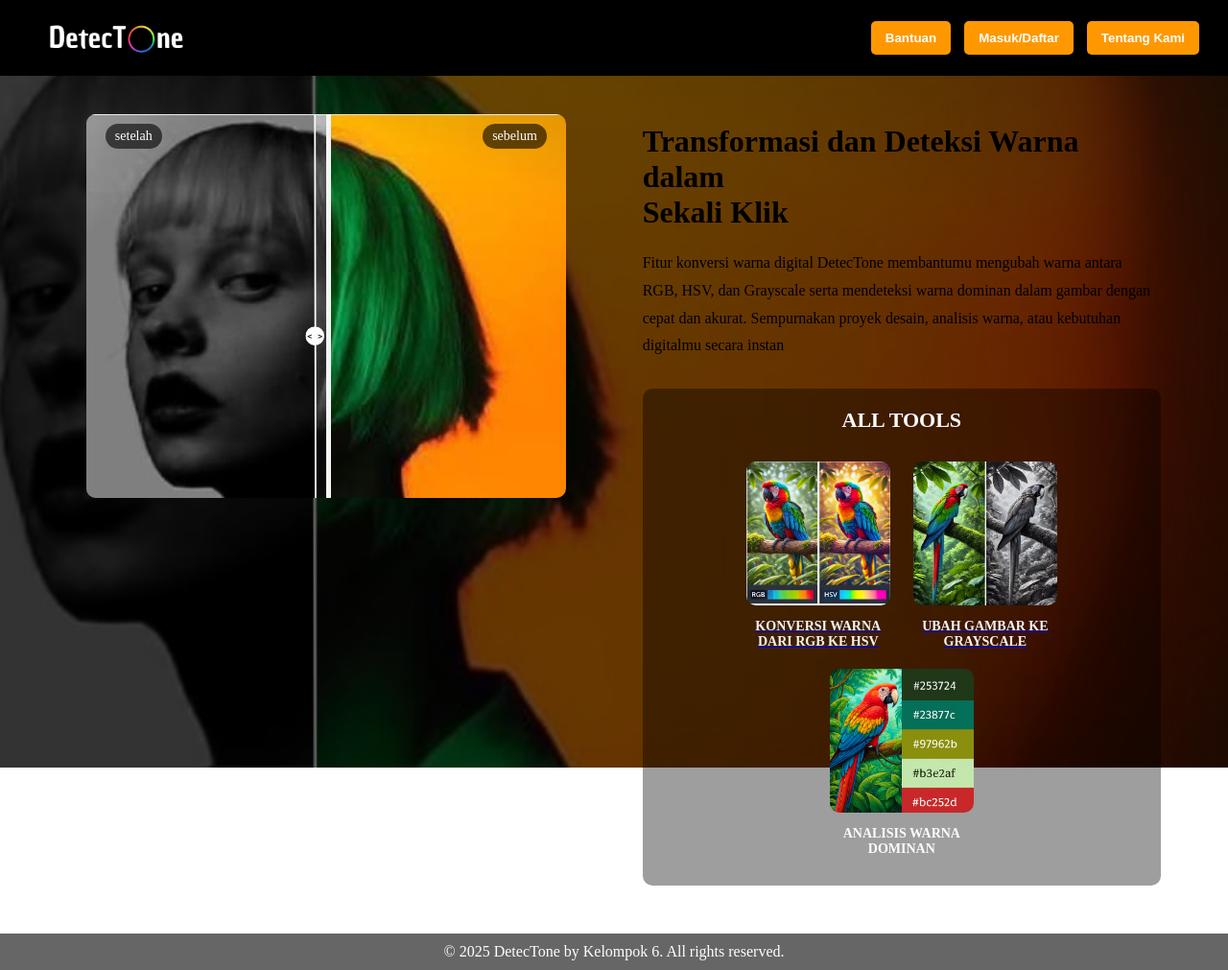
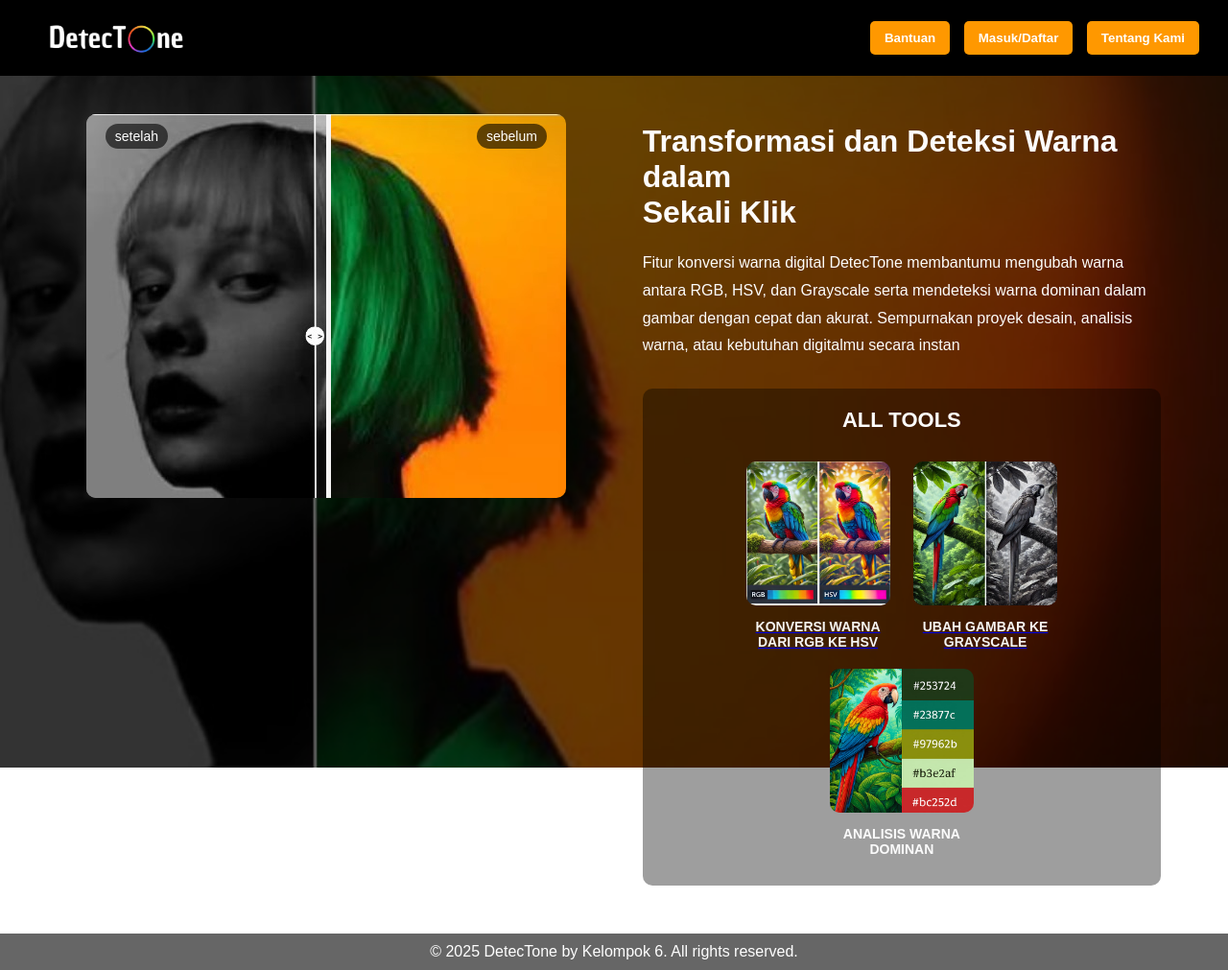
Before and after one commit to prasdionaditya/ilkom-23-citra-kelompok-6, a Flask app: page / in a window 1280 px wide. Shown: the whole page at 96% size. Run offline with Flask 3, Linux system fonts and the light colour scheme.

Commit message:
body new

```diff
--- a/app/static/css/style.css
+++ b/app/static/css/style.css
@@ -5,7 +5,14 @@
     box-sizing: border-box;
 }
 
-
+body {
+    font-family: Arial, sans-serif;
+    color: #fffffffc;
+    position: relative;
+    min-height: 100vh;
+    display: flex;
+    flex-direction: column;
+}
 
   /* Background image penuh */
 .backgroundindex {
```
